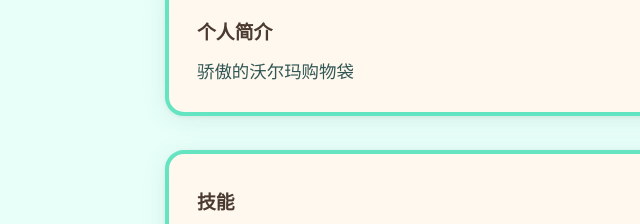
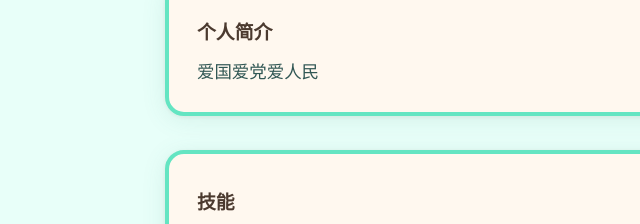
Before and after one commit to Kellin-w/wtt1.github.io, a plain HTML site: page index.html in a window 1280 px wide. Shown: the part 490-714 px from the top of the page, 125-765 px from the left. Drawn offline with Linux system fonts and the light colour scheme; a web font is replaced by a local one.

Commit message:
Update Chinese content in About section

```diff
--- a/index.html
+++ b/index.html
@@ -262,7 +262,7 @@
     <div class="module" id="mod-about">
       <div class="mod-title" lang="zh">个人简介</div>
       <div class="mod-title" lang="en" style="display:none;">About</div>
-      <div class="mod-content" lang="zh">骄傲的沃尔玛购物袋</div>
+      <div class="mod-content" lang="zh">爱国爱党爱人民</div>
       <div class="mod-content" lang="en" style="display:none;">A proud Walmart shopping bag</div>
     </div>
     <!-- 技能模块 Skills -->
```
